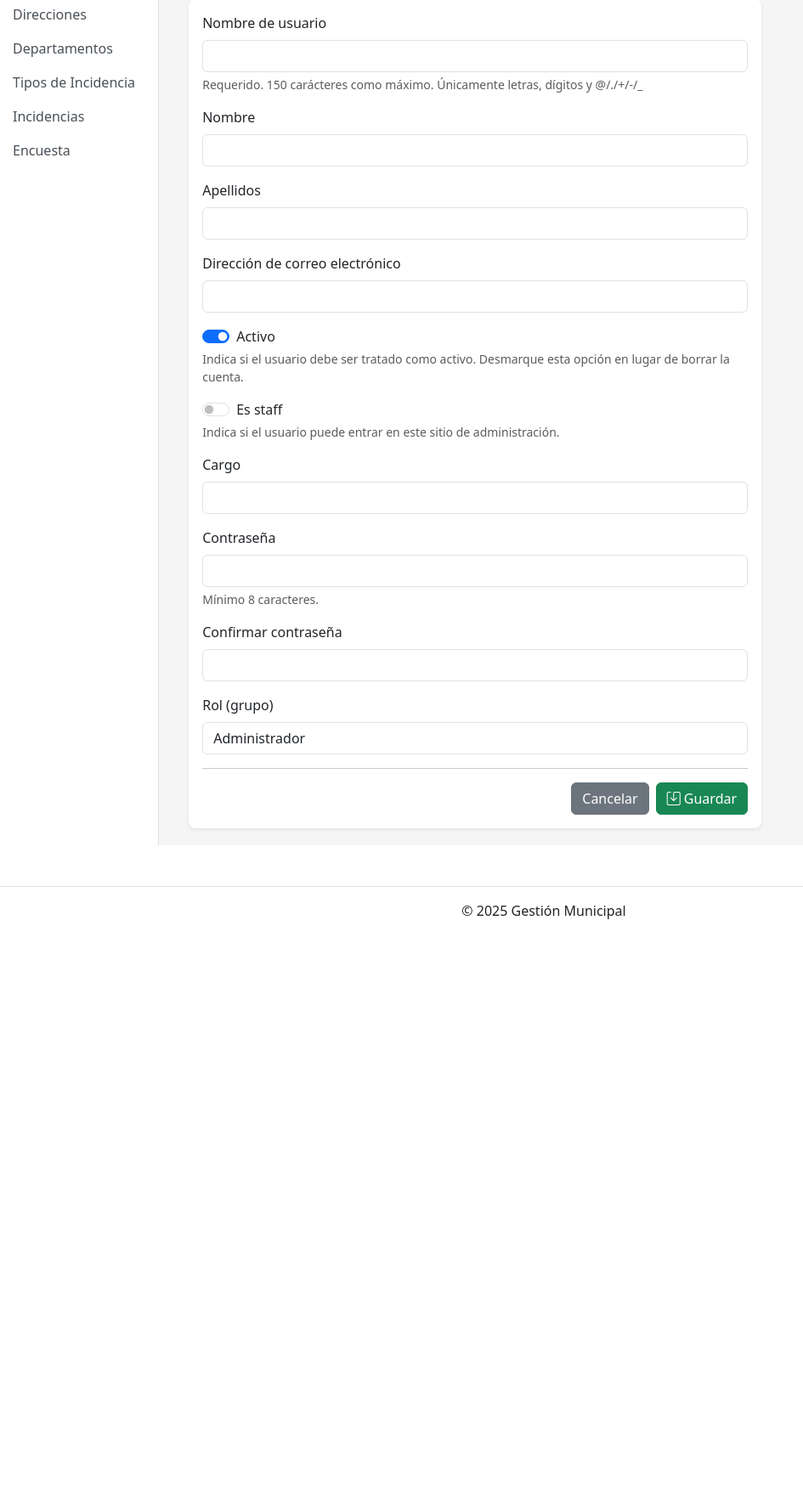
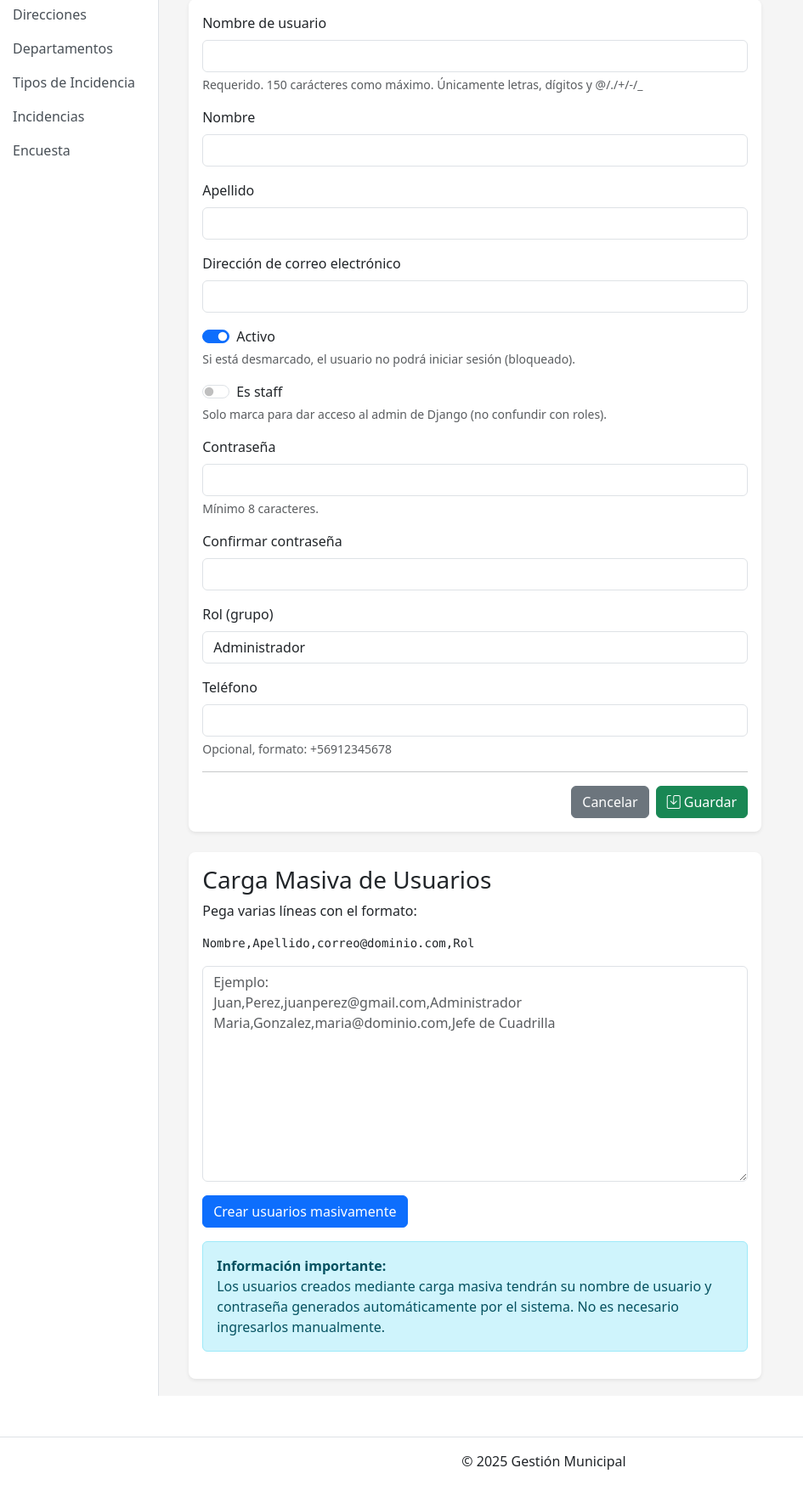
Before and after one commit to sixflex/Encuestas, a Django app: page /core/usuarios/nuevo/ in a window 1280 px wide. Shown: the part 149-1897 px from the top of the page at 85% size, without its empty margins (0-945 px from the left). Before the commit the page ends 1231 px from the top, so only its background shows below. Run offline with Django 5.2, Linux system fonts and the light colour scheme; the visitor is signed in with stand-in values (Sample User, id 1); data that the repository does not hold is empty; some libraries are stand-ins or nearby versions.

Commit message:
Agregando opcion de carga masiva de usuarios

```diff
--- a/core/views.py
+++ b/core/views.py
@@ -6,6 +6,8 @@ from django.views.decorators.http import require_POST
 from registration.models import Profile
 from .utils import solo_admin
 from core.models import Incidencia, Departamento, Direccion
+from .forms import UsuarioCrearForm
+from django.contrib.auth.decorators import login_required
 
 # Asegúrate de importar los formularios correctos
 # from .forms import UsuarioCrearForm, UsuarioEditarForm
@@ -77,26 +79,83 @@ def usuarios_lista(request):
     return render(request, "core/usuarios_lista.html", ctx)
 
 
+@login_required
 @solo_admin
 def usuario_crear(request):
-    """Crear un nuevo usuario"""
-    # Importa el formulario apropiado
-    from personas.forms import UsuarioCrearForm
+    # =====================================================
+    # ======== CREACIÓN MASIVA DE USUARIOS ================
+    # =====================================================
+    if request.method == "POST" and "crear_multiples" in request.POST:
+        bulk_data = request.POST.get("bulk_users", "").strip()
+        lines = bulk_data.split("\n")
 
+        creados = 0
+        errores = []
+
+        for linea in lines:
+            if not linea.strip():
+                continue
+            try:
+                # Formato esperado: Nombre,Apellido,correo,Rol
+                nombre, apellido, correo, rol = [x.strip() for x in linea.split(",")]
+
+                # Generar username automáticamente a partir del correo
+                username = correo.split("@")[0]
+
+                # Evitar duplicados de usuario
+                user = User.objects.filter(email=correo).first()
+                if user:
+                    errores.append(f"Usuario ya existe: {correo}")
+                    continue
+
+                # Crear usuario
+                user = User.objects.create_user(
+                    username=username,
+                    password="Temp1234!",  # contraseña temporal
+                    first_name=nombre,
+                    last_name=apellido,
+                    email=correo,
+                    is_active=True
+                )
+
+                # Asignar grupo
+                group, _ = Group.objects.get_or_create(name=rol)
+                user.groups.add(group)
+
+                # Crear profile solo si no existe
+                Profile.objects.get_or_create(
+                    user=user,
+                    defaults={"cargo": rol, "group": group}
+                )
+
+                creados += 1
+
+            except Exception as e:
+                errores.append(f"Error en línea '{linea}': {e}")
+
+        messages.success(request, f"Usuarios creados correctamente: {creados}")
+        for err in errores:
+            messages.error(request, err)
+
+        return redirect("personas:usuarios_lista")
+
+    # =====================================================
+    # ======== CREACIÓN INDIVIDUAL (NORMAL) =============
+    # =====================================================
     if request.method == "POST":
         form = UsuarioCrearForm(request.POST)
         if form.is_valid():
             user = form.save()
-            messages.success(request, f"Usuario '{user.username}' creado correctamente.")
-            return redirect("core:usuarios_lista")
+            messages.success(request, f"Usuario '{user.username}' creado.")
+            return redirect("personas:usuarios_lista")
     else:
         form = UsuarioCrearForm(initial={"is_active": True, "is_staff": False})
 
-    return render(request, "core/usuario_form.html", {
-        "form": form,
-        "modo": "crear"
-    })
-
+    return render(
+        request,
+        "personas/usuario_form.html",
+        {"form": form, "modo": "crear"}
+    )
 
 @solo_admin
 def usuario_editar(request, pk):
--- a/encuestas/settings.py
+++ b/encuestas/settings.py
@@ -68,7 +68,7 @@ DATABASES = {
         "ENGINE": "django.db.backends.postgresql",
         "NAME": "muni7",
         "USER": "postgres",
-        "PASSWORD": "postgres",
+        "PASSWORD": "3581321",
         "HOST": "localhost",
         "PORT": "5432",
         "CONN_MAX_AGE": 60,
--- a/templates/core/usuario_form.html
+++ b/templates/core/usuario_form.html
@@ -10,7 +10,8 @@
 
 <div class="row">
     <div class="col-lg-8">
-        <div class="card shadow-sm border-0 rounded-3">
+        {# ================= FORMULARIO INDIVIDUAL ================= #}
+        <div class="card shadow-sm border-0 rounded-3 mb-4">
             <div class="card-body">
                 <form method="post">
                     {% csrf_token %}
@@ -22,7 +23,6 @@
                     {% endif %}
 
                     {% for field in form %}
-                        {# Comprobamos si el campo es un checkbox #}
                         {% if field.field.widget.input_type == 'checkbox' %}
                             <div class="mb-3">
                                 <div class="form-check form-switch">
@@ -40,24 +40,15 @@
                                     </div>
                                 {% endif %}
                             </div>
-
-                        {# Campo normal de texto o select #}
                         {% else %}
-                            <div class="mb-3"
-                                 {% if field.name == "departamento" %} id="departamento-wrapper" {% endif %}>
-                                <label for="{{ field.id_for_label }}" class="form-label">
-                                    {{ field.label }}
-                                </label>
-
+                            <div class="mb-3" {% if field.name == "departamento" %} id="departamento-wrapper" {% endif %}>
+                                <label for="{{ field.id_for_label }}" class="form-label">{{ field.label }}</label>
                                 {{ field|add_class:"form-control" }}
-
                                 {% if field.help_text %}
                                     <div class="form-text">{{ field.help_text }}</div>
                                 {% endif %}
                                 {% if field.errors %}
-                                    <div class="text-danger small mt-1">
-                                        {{ field.errors|striptags }}
-                                    </div>
+                                    <div class="text-danger small mt-1">{{ field.errors|striptags }}</div>
                                 {% endif %}
                             </div>
                         {% endif %}
@@ -71,6 +62,30 @@
                         </button>
                     </div>
                 </form>
+            </div>
+        </div>
+
+        {# ================= FORMULARIO DE CARGA MASIVA ================= #}
+        <div class="card shadow-sm border-0 rounded-3">
+            <div class="card-body">
+                <h3>Carga Masiva de Usuarios</h3>
+                <p>Pega varias líneas con el formato:</p>
+                <pre>Nombre,Apellido,correo@dominio.com,Rol</pre>
+                <form method="post">
+                    {% csrf_token %}
+                    <textarea name="bulk_users" class="form-control" rows="10"
+                        placeholder="Ejemplo:
+Juan,Perez,juanperez@gmail.com,Administrador
+Maria,Gonzalez,maria@dominio.com,Jefe de Cuadrilla"></textarea>
+                    <button type="submit" name="crear_multiples" class="btn btn-primary mt-3">
+                        Crear usuarios masivamente
+                    </button>
+                </form>
+                <div class="alert alert-info mt-3">
+                    <strong>Información importante:</strong><br>
+                    Los usuarios creados mediante carga masiva tendrán su nombre de usuario y contraseña
+                    generados automáticamente por el sistema. No es necesario ingresarlos manualmente.
+                </div>
             </div>
         </div>
     </div>
@@ -90,10 +105,7 @@ document.addEventListener('DOMContentLoaded', function() {
         }
     }
 
-    // Inicial
     toggleDepartamento();
-
-    // Al cambiar rol
     rolField.addEventListener('change', toggleDepartamento);
 });
 </script>
--- a/templates/personas/usuario_form.html
+++ b/templates/personas/usuario_form.html
@@ -10,7 +10,8 @@
 
 <div class="row">
     <div class="col-lg-8">
-        <div class="card shadow-sm border-0 rounded-3">
+        {# ================= FORMULARIO INDIVIDUAL ================= #}
+        <div class="card shadow-sm border-0 rounded-3 mb-4">
             <div class="card-body">
                 <form method="post">
                     {% csrf_token %}
@@ -22,11 +23,9 @@
                     {% endif %}
 
                     {% for field in form %}
-                        {# Comprobamos si el campo es un checkbox #}
                         {% if field.field.widget.input_type == 'checkbox' %}
                             <div class="mb-3">
                                 <div class="form-check form-switch">
-                                    {# Añadimos la clase 'form-check-input' #}
                                     {{ field|add_class:"form-check-input" }}
                                     <label for="{{ field.id_for_label }}" class="form-check-label">
                                         {{ field.label }}
@@ -41,28 +40,15 @@
                                     </div>
                                 {% endif %}
                             </div>
-
-                        {# Si no es checkbox, lo tratamos como campo de texto, select, etc. #}
                         {% else %}
-                            <div class="mb-3">
-                                <label for="{{ field.id_for_label }}" class="form-label">
-                                    {{ field.label }}
-                                </label>
-
-                                {# Añadimos 'form-control' o 'form-select' según el widget #}
-                                {% if field.field.widget.input_type == 'select' %}
-                                    {{ field|add_class:"form-select" }}
-                                {% else %}
-                                    {{ field|add_class:"form-control" }}
-                                {% endif %}
-
+                            <div class="mb-3" {% if field.name == "departamento" %} id="departamento-wrapper" {% endif %}>
+                                <label for="{{ field.id_for_label }}" class="form-label">{{ field.label }}</label>
+                                {{ field|add_class:"form-control" }}
                                 {% if field.help_text %}
                                     <div class="form-text">{{ field.help_text }}</div>
                                 {% endif %}
                                 {% if field.errors %}
-                                    <div class="text-danger small mt-1">
-                                        {{ field.errors|striptags }}
-                                    </div>
+                                    <div class="text-danger small mt-1">{{ field.errors|striptags }}</div>
                                 {% endif %}
                             </div>
                         {% endif %}
@@ -78,8 +64,34 @@
                 </form>
             </div>
         </div>
+
+        {# ================= FORMULARIO DE CARGA MASIVA ================= #}
+        <div class="card shadow-sm border-0 rounded-3">
+            <div class="card-body">
+                <h3>Carga Masiva de Usuarios</h3>
+                <p>Pega varias líneas con el formato:</p>
+                <pre>Nombre,Apellido,correo@dominio.com,Rol</pre>
+                <form method="post">
+                    {% csrf_token %}
+                    <textarea name="bulk_users" class="form-control" rows="10"
+                        placeholder="Ejemplo:
+Juan,Perez,juanperez@gmail.com,Administrador
+Maria,Gonzalez,maria@dominio.com,Jefe de Cuadrilla"></textarea>
+                    <button type="submit" name="crear_multiples" class="btn btn-primary mt-3">
+                        Crear usuarios masivamente
+                    </button>
+                </form>
+                <div class="alert alert-info mt-3">
+                    <strong>Información importante:</strong><br>
+                    Los usuarios creados mediante carga masiva tendrán su nombre de usuario y contraseña
+                    generados automáticamente por el sistema. No es necesario ingresarlos manualmente.
+                </div>
+            </div>
+        </div>
     </div>
 </div>
+
+{# JavaScript para mostrar/ocultar departamento según el rol #}
 <script>
 document.addEventListener('DOMContentLoaded', function() {
     const rolField = document.querySelector('select[name="rol"]');
```
Also changed, not shown: personas/views.py (+65 -1 lines), templates/core/usuarios_carga_masiva.html (added, +27 -0 lines), templates/personas/usuarios_carga_masiva.html (added, +27 -0 lines).
